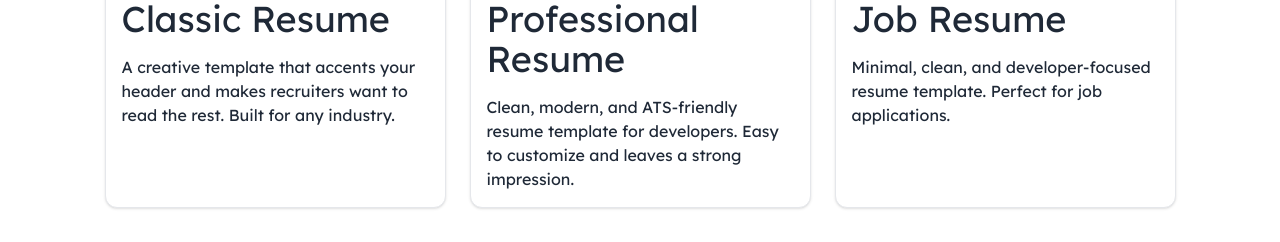
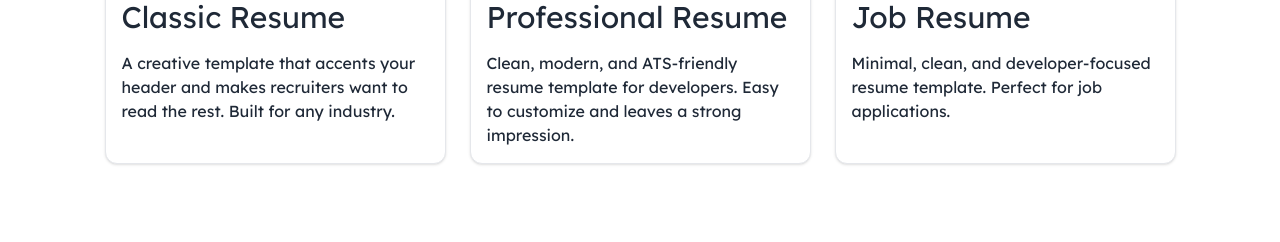
Before and after one commit to vikaspal9131/Nexora, a Flask app: page /template in a window 1280 px wide. Shown: the part 586-828 px from the top of the page. Run offline with Flask 3, Linux system fonts and the light colour scheme; some libraries are stand-ins or nearby versions; some web fonts are replaced.

Commit message:
fix template

```diff
--- a/src/templates/template.jinja
+++ b/src/templates/template.jinja
@@ -45,7 +45,7 @@
       <a href="https://docs.google.com/presentation/d/1liZ5rKzfeotSMTt5PLhwk9-QyKdYK5PHIQ-8_OpxboA/edit?usp=sharing" target="_blank" class="bg-white rounded-xl border shadow hover:shadow-lg transition duration-300 w-full sm:w-[48%] lg:w-[31%]">
         <img src="https://gdoc.io/uploads/classic-resume-free-google-docs-template-t-1239x1712.webp" alt="Template 1" class="rounded-t-xl w-full">
         <div >
-          <h2 class="px-4 text-4xl font-[lexend]">Classic Resume </h2>
+          <h2 class="px-4 text-3xl font-[lexend]">Classic Resume </h2>
           <p class="p-4 text-start font-[lexend]">A creative template that accents your header and makes recruiters want to read the rest. Built for any industry.</p>
         </div>
       </a>
@@ -54,7 +54,7 @@
       <a href="https://docs.google.com/presentation/d/1ymq49AzFXfbA8Xks4K7vA1CwLAOpNcAxEApCRhRN3ow/edit?usp=sharing" target="_blank" class="bg-white rounded-xl border shadow hover:shadow-lg transition duration-300 w-full sm:w-[48%] lg:w-[31%]">
         <img src="https://gdoc.io/uploads/Professional-Elite-Resume-1-1-712x984.webp" alt="Template 2" class="w-full rounded-t-xl">
         <div >
-          <h2 class="px-4 text-4xl font-[lexend]">Professional Resume </h2>
+          <h2 class="px-4 text-3xl font-[lexend]">Professional Resume </h2>
           <p class="p-4 text-start font-[lexend]"> Clean, modern, and ATS-friendly resume template for developers. Easy to customize and leaves a strong impression.</p>
         </div>
       </a>
@@ -63,7 +63,7 @@
       <a href="https://docs.google.com/document/d/1q7TzX-IOB9al94wOnCXOyUNeSAbrJgW145RTpwqwHPA/edit?usp=sharing" target="_blank" class="bg-white rounded-xl border shadow hover:shadow-lg transition duration-300 w-full sm:w-[48%] lg:w-[31%]">
         <img src="https://gdoc.io/uploads/resume6-712x984.webp" alt="Template 3" class="w-full rounded-t-xl">
          <div >
-          <h2 class="px-4 text-4xl font-[lexend]">Job Resume </h2>
+          <h2 class="px-4 text-3xl font-[lexend]">Job Resume </h2>
           <p class="p-4 text-start font-[lexend]">Minimal, clean, and developer-focused resume template. Perfect for job applications.</p>
         </div>
       </a>
@@ -75,7 +75,7 @@
       <a href="https://docs.google.com/presentation/d/15GdqVSvELG0YbLHCXzjH-f2L6F4D23S-i6Z4APgMJaU/edit?usp=sharing" target="_blank" class="bg-white rounded-xl border shadow hover:shadow-lg transition duration-300 w-full sm:w-[48%] lg:w-[31%]">
         <img src="https://gdoc.io/uploads/resume-2-prewiew-web-done.webp" alt="Template 4" class="rounded-t-xl w-full">
         <div >
-          <h2 class="px-4 text-4xl font-[lexend]">Creative Resume</h2>
+          <h2 class="px-4 text-3xl font-[lexend]">Creative Resume</h2>
           <p class="p-4 text-start font-[lexend]">Sleek and professional resume template, optimized for ATS and easy edits.</p>
         </div>
       </a>
@@ -84,7 +84,7 @@
       <a href="https://docs.google.com/document/d/your-template-id-5" target="_blank" class="bg-white rounded-xl border shadow hover:shadow-lg transition duration-300 w-full sm:w-[48%] lg:w-[31%]">
         <img src="https://gdoc.io/uploads/basic-resume-free-google-docs-template-t-1239x1712.webp" alt="Template 5" class="w-full rounded-t-xl">
          <div >
-          <h2 class="px-4 text-4xl font-[lexend]">Basic Resume</h2>
+          <h2 class="px-4 text-3xl font-[lexend]">Basic Resume</h2>
           <p class="p-4 text-start font-[lexend]">Developer resume built for readability, impact, and modern design.</p>
         </div>
       </a>
@@ -93,7 +93,7 @@
       <a href="https://docs.google.com/document/d/your-template-id-6" target="_blank" class="bg-white rounded-xl border shadow hover:shadow-lg transition duration-300 w-full sm:w-[48%] lg:w-[31%]">
         <img src="https://gdoc.io/uploads/wonsulting-resume-free-google-docs-template-t-1239x1712.webp" alt="Template 6" class="w-full rounded-t-xl">
           <div >
-          <h2 class="px-4 text-4xl font-[lexend]">Wonsulting Resume </h2>
+          <h2 class="px-4 text-3xl font-[lexend]">Wonsulting Resume </h2>
           <p class="p-4 text-start font-[lexend]">Fully customizable tech resume with clean layout and ATS compatibility.</p>
         </div>
       </a>
```
